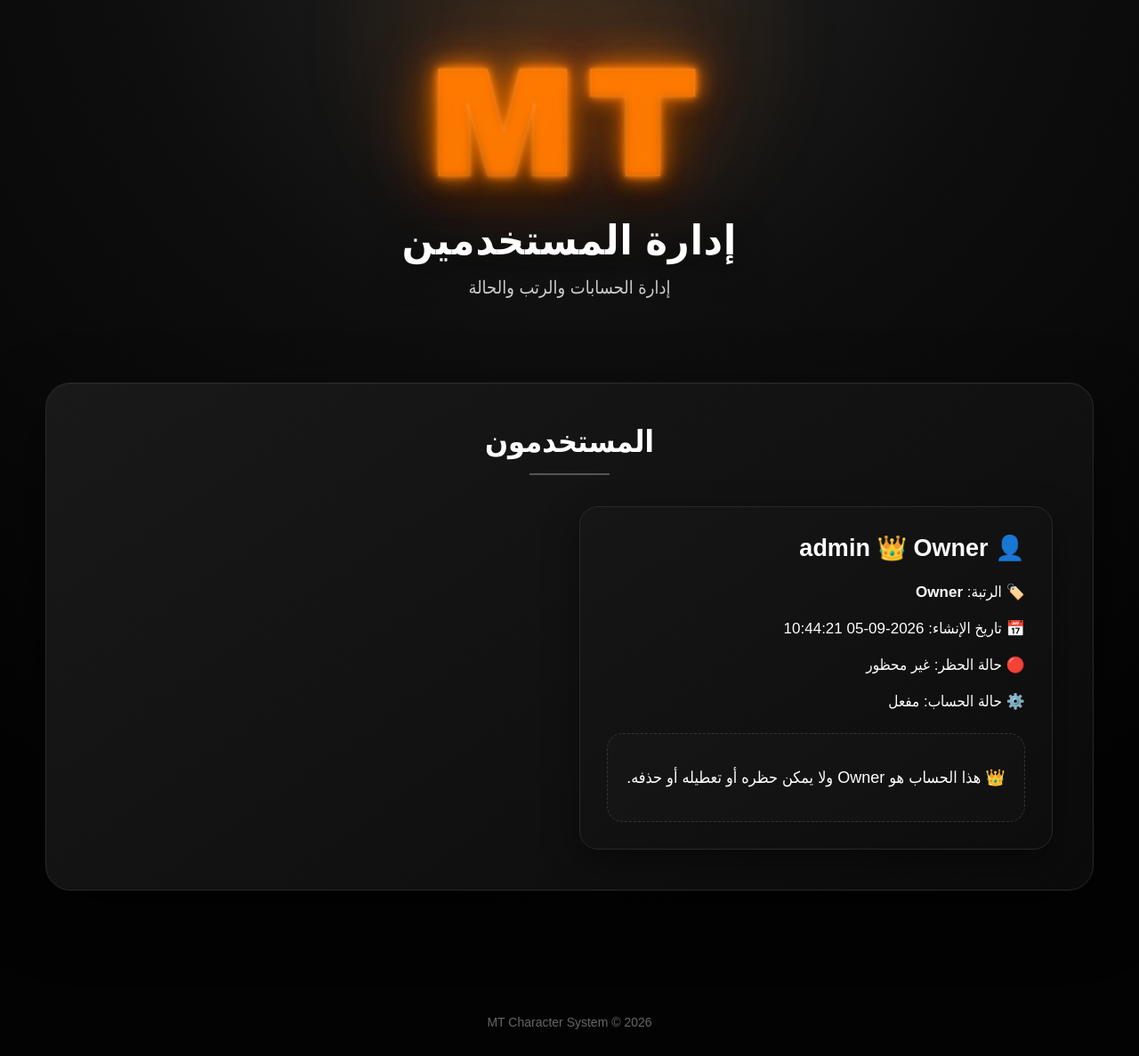
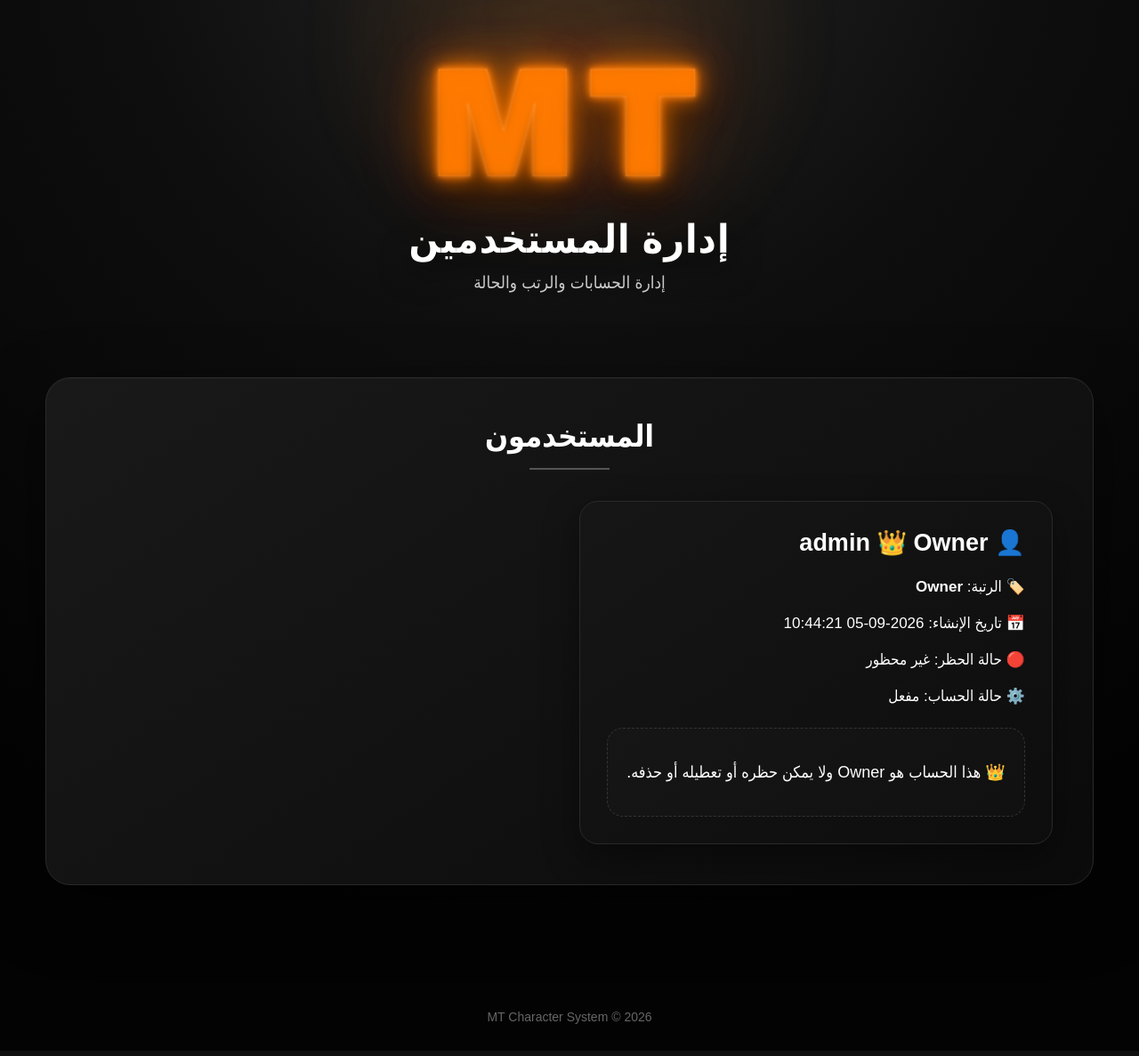
Before and after one commit to dahomaq37-jpg/-MT-Character-System, a Flask app: page /admin/users in a window 1280 px wide. Shown: the whole page at 89% size. Run offline with Flask 3, Linux system fonts and the light colour scheme; the visitor is signed in with stand-in values (Sample User, id 1); data comes from the database, SQL or seed files in the repository; data that the repository does not hold is empty.

Commit message:
Update users.html

```diff
--- a/templates/users.html
+++ b/templates/users.html
@@ -2,7 +2,6 @@
 <html lang="ar" dir="rtl">
 
 <head>
-
     <meta charset="UTF-8">
 
     <meta name="viewport"
@@ -12,12 +11,9 @@
 
     <link rel="stylesheet"
           href="{{ url_for('static', filename='style.css') }}">
-
 </head>
 
-
 <body>
-
 
 <header class="hero">
 
@@ -25,77 +21,59 @@
         MT
     </div>
 
-    <h1>
-        إدارة المستخدمين
-    </h1>
-
-    <p>
-        إدارة الحسابات والرتب والحالة
-    </p>
+    <div class="page-heading">
+        <h1>إدارة المستخدمين</h1>
+        <p>إدارة الحسابات والرتب والحالة</p>
+    </div>
 
 </header>
 
 
 <main class="character-page">
 
-
 <section class="characters-box">
 
-
     <div class="section-header">
-
-    <h2>
-        المستخدمون
-    </h2>
-
+        <h2>المستخدمون</h2>
         <span class="section-line"></span>
-
     </div>
 
 
     {% with messages = get_flashed_messages() %}
-
         {% if messages %}
 
             <div class="flash-messages">
 
                 {% for message in messages %}
-
                     <div class="flash">
                         {{ message }}
                     </div>
-
                 {% endfor %}
 
             </div>
 
         {% endif %}
-
     {% endwith %}
 
 
     {% if users %}
 
-
         <div class="characters-list">
-
 
             {% for account in users %}
 
-
-<div class="character-card">
-
+                <article class="character-card">
 
                     <div class="character-name">
 
+                        <span>
                             👤 {{ account["username"] }}
+                        </span>
 
                         {% if account["is_owner"] %}
-
-        <span>
+                            <span class="role-badge">
                                 👑 Owner
                             </span>
-
                         {% endif %}
 
                     </div>
@@ -103,11 +81,8 @@
 
                     <div class="character-details">
 
-
                         <div>
-
                             🏷️ الرتبة:
-
                             <strong>
 
                                 {% if account["is_owner"] %}
@@ -121,26 +96,21 @@
                                 {% endif %}
 
                             </strong>
-
                         </div>
 
 
                         <div>
-
                             📅 تاريخ الإنشاء:
-
                             {{ account["created_at"] }}
-
                         </div>
 
 
                         <div>
-
                             🔴 حالة الحظر:
 
                             {% if account["is_banned"] %}
 
-        محظور
+                                <strong>محظور</strong>
 
                             {% else %}
 
@@ -152,12 +122,11 @@
 
 
                         <div>
-
                             ⚙️ حالة الحساب:
 
                             {% if account["is_disabled"] %}
 
-        معطل
+                                <strong>معطل</strong>
 
                             {% else %}
 
@@ -167,12 +136,10 @@
 
                         </div>
 
-
                     </div>
 
 
                     {% if account["is_owner"] %}
-
 
                         <div class="empty"
                              style="margin-top:20px;">
@@ -182,16 +149,13 @@
 
                         </div>
 
-
                     {% else %}
-
 
                         <div class="character-form"
                              style="margin-top:20px;">
 
 
                             {% if account["is_banned"] %}
-
 
                                 <form method="POST"
                                       action="{{ url_for('unban_user', user_id=account['id']) }}">
@@ -205,9 +169,7 @@
 
                                 </form>
 
-
                             {% else %}
-
 
                                 <form method="POST"
                                       action="{{ url_for('ban_user', user_id=account['id']) }}">
@@ -221,12 +183,10 @@
 
                                 </form>
 
-
                             {% endif %}
 
 
                             {% if account["is_disabled"] %}
-
 
                                 <form method="POST"
                                       action="{{ url_for('enable_user', user_id=account['id']) }}">
@@ -240,9 +200,7 @@
 
                                 </form>
 
-
                             {% else %}
-
 
                                 <form method="POST"
                                       action="{{ url_for('disable_user', user_id=account['id']) }}">
@@ -255,7 +213,6 @@
                                     </button>
 
                                 </form>
-
 
                             {% endif %}
 
@@ -277,51 +234,36 @@
                             <a href="{{ url_for('permissions') }}"
                                class="register-button">
 
-    إدارة الرتبة والصلاحيات
+                                ⚙️ إدارة الرتبة والصلاحيات
 
                             </a>
 
+                        </div>
+
+                    {% endif %}
+
+                </article>
+
+            {% endfor %}
 
         </div>
 
+    {% else %}
+
+        <div class="empty">
+            لا يوجد مستخدمون حاليًا.
+        </div>
 
     {% endif %}
 
-
-</div>
-
-
-{% endfor %}
-
-
-</div>
-
-
-{% else %}
-
-
-<div class="empty">
-
-    لا يوجد مستخدمون حاليًا.
-
-</div>
-
-
-{% endif %}
-
-
 </section>
-
 
 </main>
 
 
 <footer>
-
     MT Character System © 2026
-
 </footer>
-
 
 </body>
 </html>
```
Lines whose indentation alone changed are shown as unchanged.
